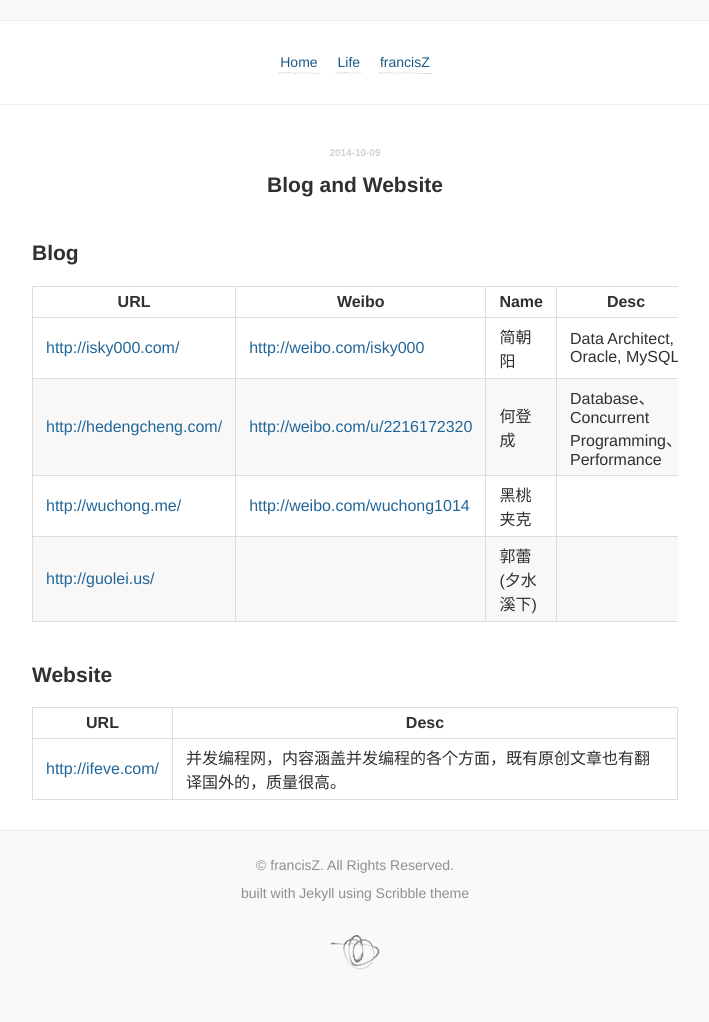
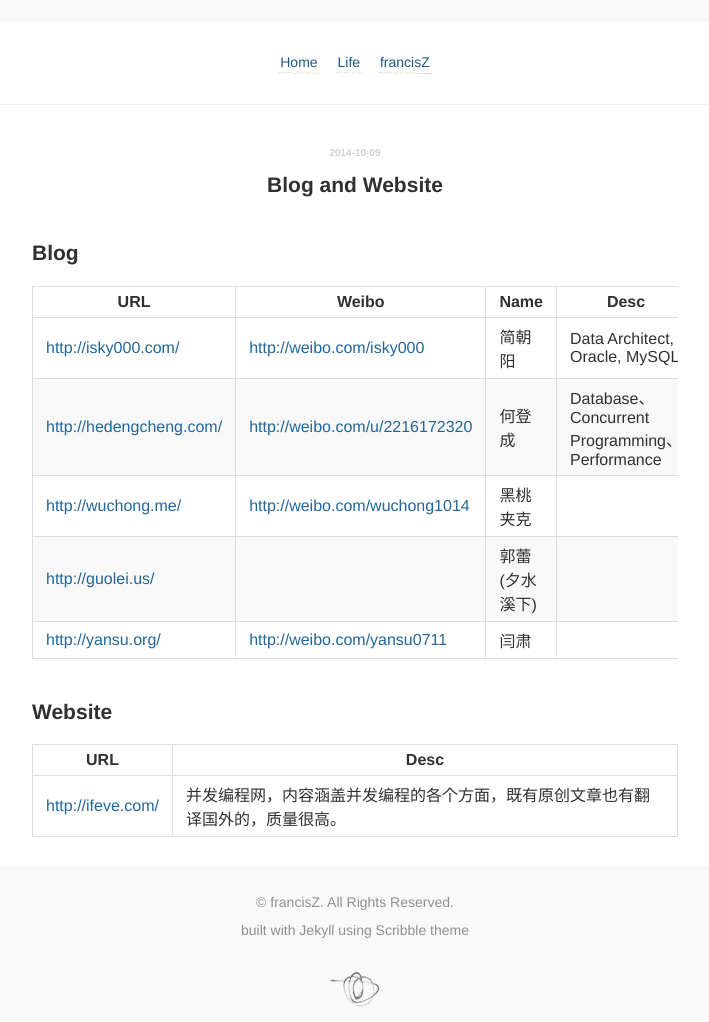
Before and after one commit to franciszhao/franciszhao.github.io, a Jekyll site: the page built from _posts/life/2014-10-09-note.md, in a window 1280 px wide. Shown: the whole page, without its empty margins (285-994 px from the left). Built offline with Jekyll 4.4.1, drawn with Linux system fonts in a browser that asks for light colours; Markdown is read by kramdown in place of the engine named in the settings; before the commit the page ends 985 px from its top, so only the background shows below that; some of the changed lines change nothing that is shown.

Commit message:
Update 2014-10-09-note.md

```diff
--- a/_posts/life/2014-10-09-note.md
+++ b/_posts/life/2014-10-09-note.md
@@ -12,6 +12,7 @@ category: life
 |[http://hedengcheng.com/](http://hedengcheng.com/)|[http://weibo.com/u/2216172320](http://weibo.com/u/2216172320)|何登成|Database、Concurrent Programming、Performance |
 |[http://wuchong.me/](http://wuchong.me/)|[http://weibo.com/wuchong1014](http://weibo.com/wuchong1014)|黑桃夹克| |
 |[http://guolei.us/](http://guolei.us/)||郭蕾(夕水溪下)||
+|[http://yansu.org/](http://yansu.org/)|[http://weibo.com/yansu0711](http://weibo.com/yansu0711)|闫肃||
 
 
 ##Website
```
